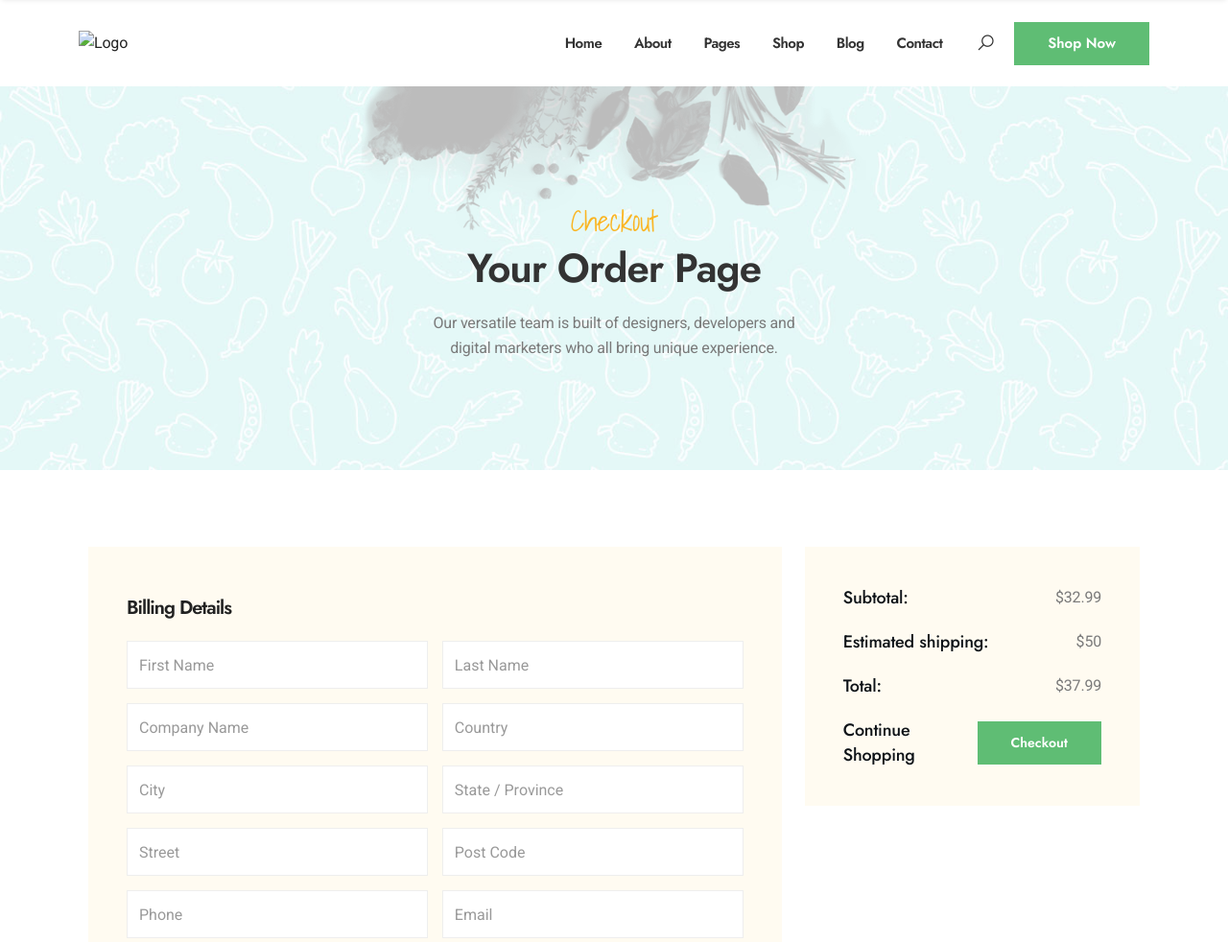
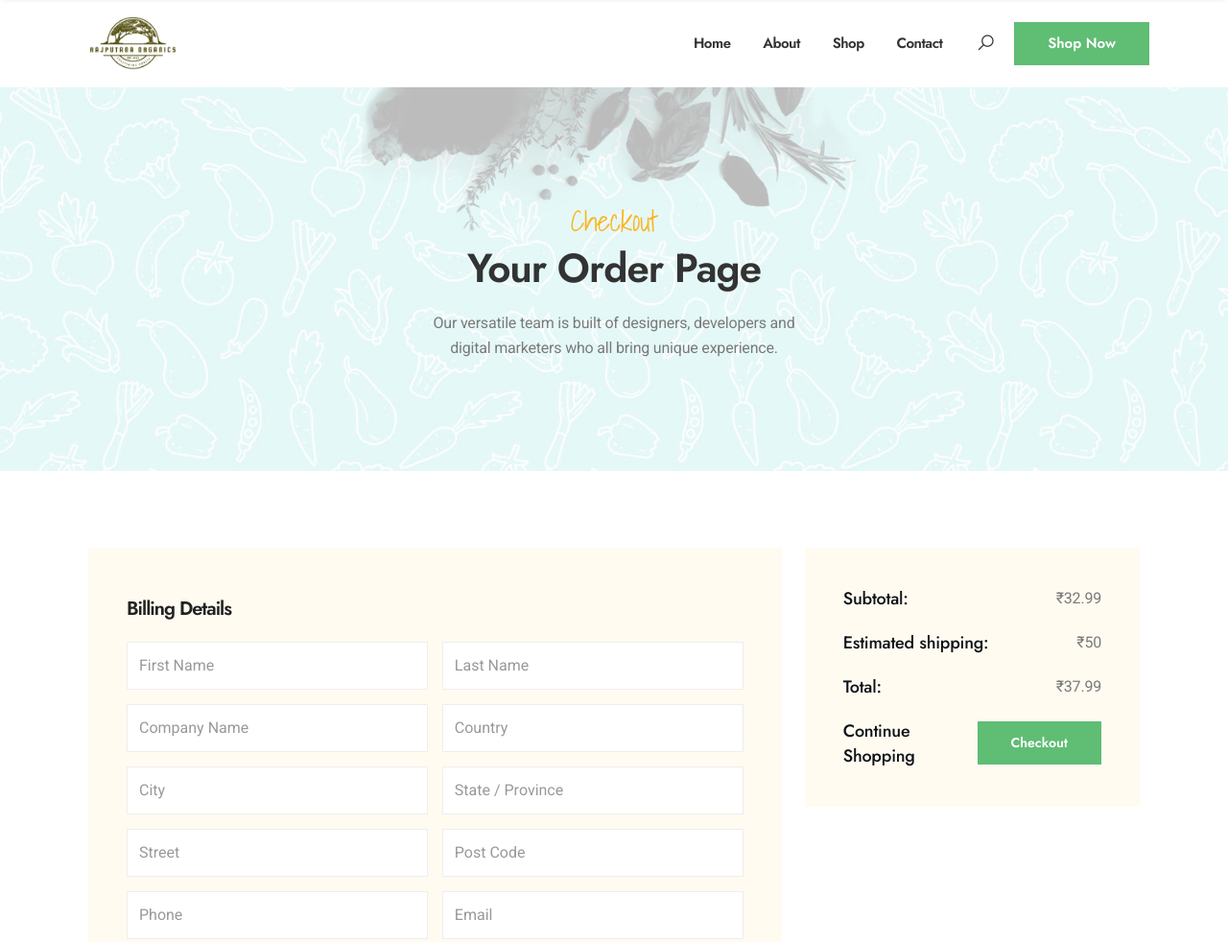
Before and after one commit to JaydeepSinghChouhan18/RajputanaOrganics, a plain HTML site: page checkout.html in a window 1280 px wide. Shown: the top 982 px of the page at 96% size. Drawn offline with Linux system fonts and the light colour scheme.

Commit message:
update 15 october

```diff
--- a/checkout.html
+++ b/checkout.html
@@ -49,19 +49,22 @@
                 <div class="primary-header-inner">
                     <div class="header-logo">
                         <a href="#">
-                            <img class="light" src="assets/img/logo.png" alt="Logo" />
-                            <img class="dark" src="assets/img/logo.png" alt="Logo" />
+                            <img class="light" src="assets/img/logomain.png" alt="Logo" />
+                            <img class="dark" src="assets/img/logomain.png" alt="Logo" />
                         </a>
                     </div><!-- /.header-logo -->
                     <div class="header-menu-wrap">
                         <ul class="slider-menu">
                             <li><a href="index.html">Home</a>
+<!--
                                 <ul>
                                     <li><a href="index.html">Home Default</a></li>
                                     <li><a href="index-2.html">Home Modern</a></li>
                                 </ul>
+-->
                             </li>
                             <li><a href="about.html">About</a></li>
+<!--
                             <li><a href="#">Pages</a>
                                 <ul>
                                     <li><a href="service.html">Services</a></li>
@@ -71,15 +74,19 @@
                                     <li><a href="clients.html">Our Clients</a></li>
                                     <li><a href="404.html">404 Error</a></li>
                                 </ul>
+-->
                             </li>
                             <li><a href="shop.html">Shop</a>
+<!--
                                 <ul>
                                     <li><a href="shop.html">Shop Grid Layout</a></li>
                                     <li><a href="shop-details.html">Shop Details</a></li>
                                     <li><a href="cart.html">Shop Cart</a></li>
                                     <li><a href="checkout.html">Checkout</a></li>
                                 </ul>
+-->
                             </li>
+<!--
                             <li><a href="blog-grid.html">Blog</a>
                                 <ul>
                                     <li><a href="blog-grid.html">Grid Layout</a></li>
@@ -87,6 +94,7 @@
                                     <li><a href="blog-details.html">Blog Details</a></li>
                                 </ul>
                             </li>
+-->
                             <li><a href="contact.html">Contact</a></li>
                         </ul>
                     </div><!-- /.header-menu-wrap -->
@@ -195,9 +203,9 @@
                 </div>
                 <div class="col-lg-4 sm-padding">
                     <ul class="cart-total bg-grey">
-                        <li><span>Subtotal:</span>$32.99</li>
-                        <li><span>Estimated shipping:</span>$50</li>
-                        <li><span>Total:</span>$37.99</li>
+                        <li><span>Subtotal:</span>₹32.99</li>
+                        <li><span>Estimated shipping:</span>₹50</li>
+                        <li><span>Total:</span>₹37.99</li>
                         <li><a href="shop.html">Continue <br> Shopping</a><a href="#" class="default-btn">Checkout <span></span></a></li>
                     </ul>
                 </div>
@@ -259,9 +267,9 @@
                             <h3>Store Location</h3>
                         </div>
                         <ul class="footer-list">
-                            <li>58 Howard Street #2 San Francisco</li>
+                            <li>Ranapratap Nagar ,Thokar Chauraha, Udaipur, Rajasthan ,313001</li>
                             <li>Mon – Sat: 8:00am - 4:00pm</li>
-                            <li>Sunday: 8:00am - 4:00pm</li>
+<!--                            <li>Sunday: 8:00am - 4:00pm</li>-->
                         </ul>
                     </div>
                 </div>
@@ -309,7 +317,7 @@
                 </div>
             </div>
             <div class="row footer-bottom text-center">
-                <p>© <span id="currentYear"></span> ThemeEaster All Rights Reserved.</p>
+                <p>© 2025 Rajputana Organics All Rights Reserved.</p>
             </div>
         </div>
     </section><!-- ./footer-section -->
```
